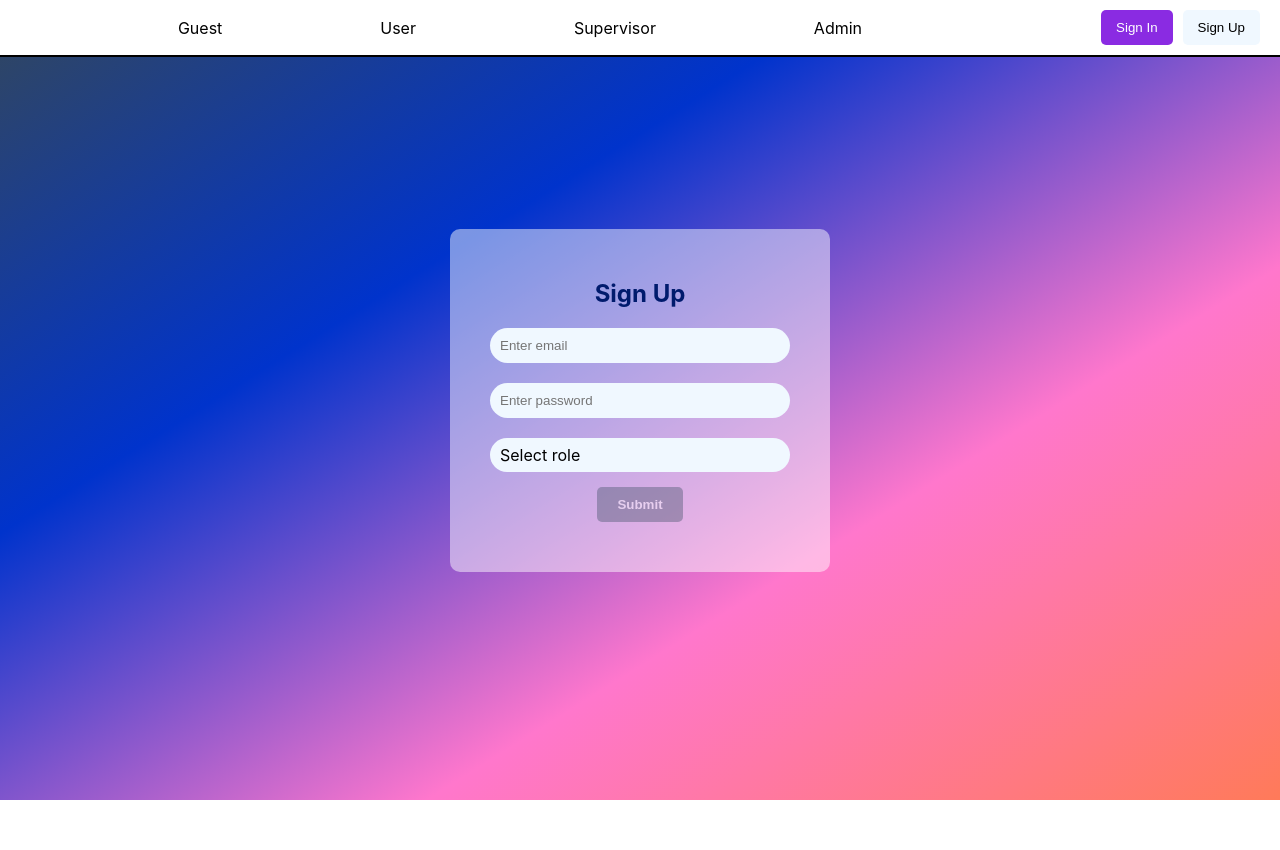
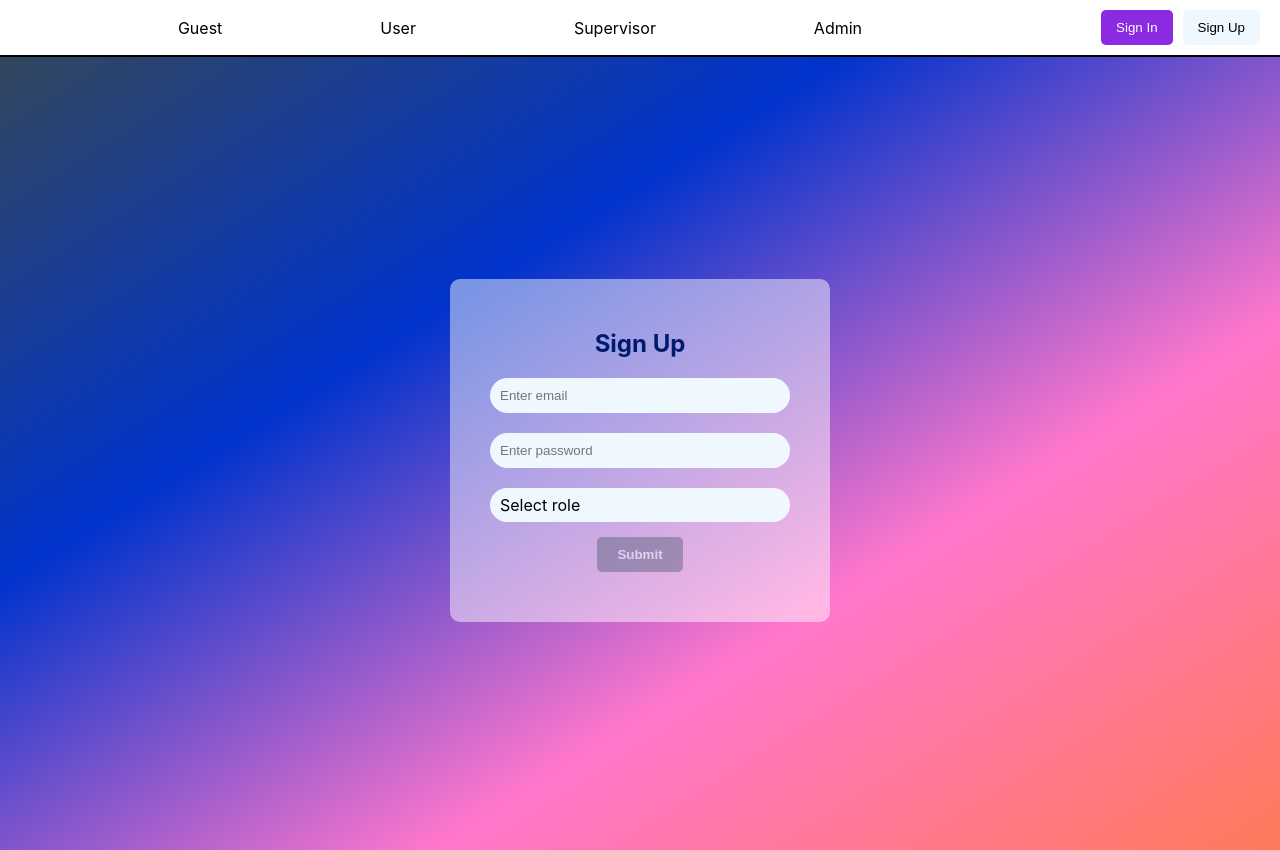
Before and after one commit to Aghas2408/task-nest, a React (Create React App) app in the folder front-end/: page /sign-up in a window 1280 px wide. Before the commit the page ends 800 px from the top, so only its background shows below. Built offline with nearby package versions, Linux system fonts and the light colour scheme.

Commit message:
Minor changes

```diff
--- a/front-end/src/components/layout/styles.scss
+++ b/front-end/src/components/layout/styles.scss
@@ -1,4 +1,4 @@
 .container {
   min-width: 375px;
-  margin: auto;
+  margin-top: 50px;
 }
--- a/front-end/src/components/shared/dropDown/index.tsx
+++ b/front-end/src/components/shared/dropDown/index.tsx
@@ -1,5 +1,4 @@
 import { useState } from "react";
-import { DropDownListProps } from "./types";
 
 import "./styles.scss";
 
--- a/front-end/src/pages/guest/index.tsx
+++ b/front-end/src/pages/guest/index.tsx
@@ -1,3 +1,3 @@
-export default function Guest() {
+export default function Guest(): JSX.Element {
   return <h1>You have access to geast role.</h1>;
 }
--- a/front-end/src/utils/constant/email_validation.ts
+++ b/front-end/src/utils/constant/email_validation.ts
@@ -1,4 +1,5 @@
-const emailRegex = /^\w+([\.-]?\w+)*@\w+([\.-]?\w+)*(\.\w{2,3})+$/;
+const emailRegex =
+  /^\w+([\.-]?\w+)*@\w+([\.-]?\w+)*(\.\w{2,3})+$/; /* eslint-disable-line */
 
 export const isEmailValidation = (value: string) => {
   const isEmailRegex = emailRegex.test(value);
```
